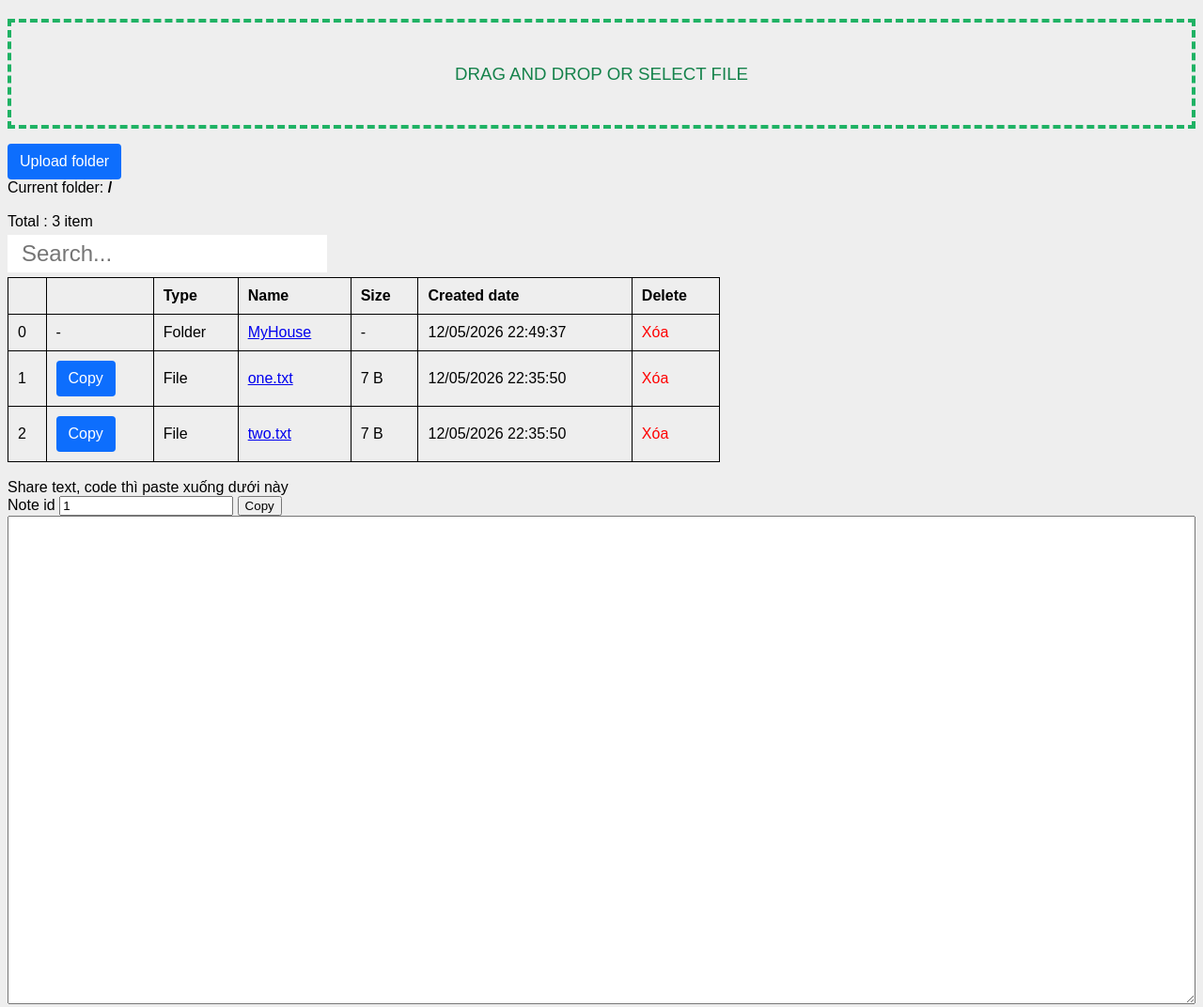
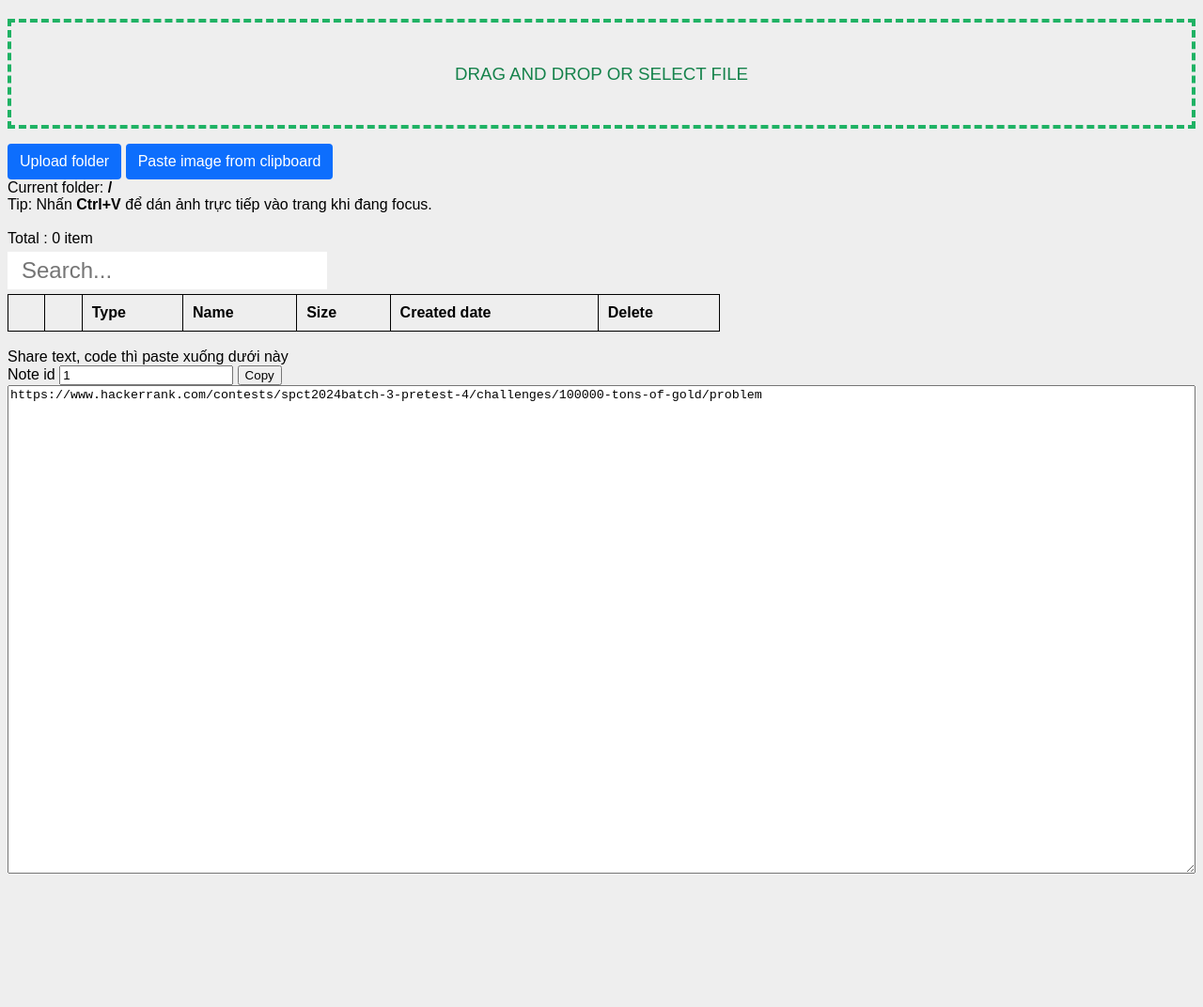
Before and after one commit to TranKimTin/FileServer, a website: page public/index.html in a window 1280 px wide. Shown: the whole page at 94% size. After the commit the page ends 938 px from the top, so only its background shows below. Drawn offline with Linux system fonts and the light colour scheme.

Commit message:
upload image

```diff
--- a/public/index.html
+++ b/public/index.html
@@ -204,10 +204,12 @@
             </form>
             <input id="folders" type="file" style="display:none" onchange="onUploadFolder(this)" webkitdirectory directory multiple>
             <button type="button" class="btn-copy" onclick="document.getElementById('folders').click()">Upload folder</button>
+            <button type="button" class="btn-copy" onclick="pasteClipboardImage()">Paste image from clipboard</button>
             <div>Current folder: <b>/</b></div>
 
+            <div>Tip: Nhấn <b>Ctrl+V</b> để dán ảnh trực tiếp vào trang khi đang focus.</div>
             </br>
-            <div>Total : 3 item</div>
+            <div>Total : 0 item</div>
             <input type='text' placeholder='Search...' id='search' onchange="filter(this.value)" onkeyup="filter(this.value)">
             <table>
             <tr>
@@ -219,35 +221,6 @@
                 <th>Created date</th>
                 <th>Delete</th>
             </tr>
-            <tr>
-                                    <td>0</td>
-                                    <td>-</td>
-                                    <td>Folder</td>
-                                    <td><a href='/?dir=MyHouse'>MyHouse</a></td>
-                                    <td>-</td>
-                                    <td>12/05/2026 22:49:37</td>
-                                    <td><div onClick='Delete("MyHouse")' class='remove'>Xóa</div></td>
-                                </tr>
-
-<tr>
-                                    <td>1</td>
-                                    <td><button class='btn-copy' onclick='copy("one.txt")'>Copy</button></td>
-                                    <td>File</td>
-                                    <td><a href='/one.txt' download='one.txt'>one.txt</a></td>
-                                    <td>7 B</td>
-                                    <td>12/05/2026 22:35:50</td>
-                                    <td><div onClick='Delete("one.txt")' class='remove'>Xóa</div></td>
-                                </tr>
-
-<tr>
-                                    <td>2</td>
-                                    <td><button class='btn-copy' onclick='copy("two.txt")'>Copy</button></td>
-                                    <td>File</td>
-                                    <td><a href='/two.txt' download='two.txt'>two.txt</a></td>
-                                    <td>7 B</td>
-                                    <td>12/05/2026 22:35:50</td>
-                                    <td><div onClick='Delete("two.txt")' class='remove'>Xóa</div></td>
-                                </tr>
 
             </table>
 
@@ -255,7 +228,7 @@
             <div>Share text, code thì paste xuống dưới này</div>
             <span>Note id </span> <input type='number' value='1' id='notes' min='1' onchange="getNotes(this.value)">
             <button onclick="copyNote()">Copy</button>
-            <textarea id='note' onchange='onChangeNote()' onkeyup='onChangeNote()'></textarea>
+            <textarea id='note' onchange='onChangeNote()' onkeyup='onChangeNote()'>https://www.hackerrank.com/contests/spct2024batch-3-pretest-4/challenges/100000-tons-of-gold/problem</textarea>
             <div id="snackbar">Some text some message..</div>
             <script>
                 const CURRENT_DIR = "";
@@ -300,6 +273,51 @@
                     event.preventDefault();
                     uploadFiles(event.dataTransfer.files, false);
                 });
+                document.addEventListener('paste', handlePasteEvent);
+
+                function handlePasteEvent(event) {
+                    if (!event.clipboardData) return;
+                    let items = Array.from(event.clipboardData.items || []);
+                    let imageItem = items.find(item => item.type.startsWith('image/'));
+                    if (!imageItem) return;
+                    let file = imageItem.getAsFile();
+                    if (!file) return;
+                    event.preventDefault();
+                    uploadFiles([file], false);
+                }
+
+                function pasteClipboardImage() {
+                    if (navigator.clipboard && navigator.clipboard.read) {
+                        navigator.clipboard.read().then(items => {
+                            for (let item of items) {
+                                let imageType = item.types.find(t => t.startsWith('image/'));
+                                if (!imageType) continue;
+                                item.getType(imageType).then(imageBlob => {
+                                    let file = new File([imageBlob], generateClipboardFilename(imageBlob.type), { type: imageBlob.type });
+                                    uploadFiles([file], false);
+                                });
+                                return;
+                            }
+                            toast('Không tìm thấy ảnh trong clipboard', 2000);
+                        }).catch(err => {
+                            console.log('clipboard read error', err);
+                            toast('Không thể đọc clipboard', 2000);
+                        });
+                    } else {
+                        toast('Nhấn Ctrl+V để dán ảnh từ clipboard', 2000);
+                    }
+                }
+
+                function generateClipboardFilename(mimeType) {
+                    let ext = 'png';
+                    if (mimeType) {
+                        const parts = mimeType.split('/');
+                        if (parts.length === 2) ext = parts[1];
+                    }
+                    if (ext === 'jpeg') ext = 'jpg';
+                    return 'clipboard_' + Date.now() + '.' + ext;
+                }
+
                 var cacheNote = '';
                 onChangeNote(true);
                 function onChangeNote(noUpdate){
```
Also changed, not shown: file_server.js (+50 -2 lines).
